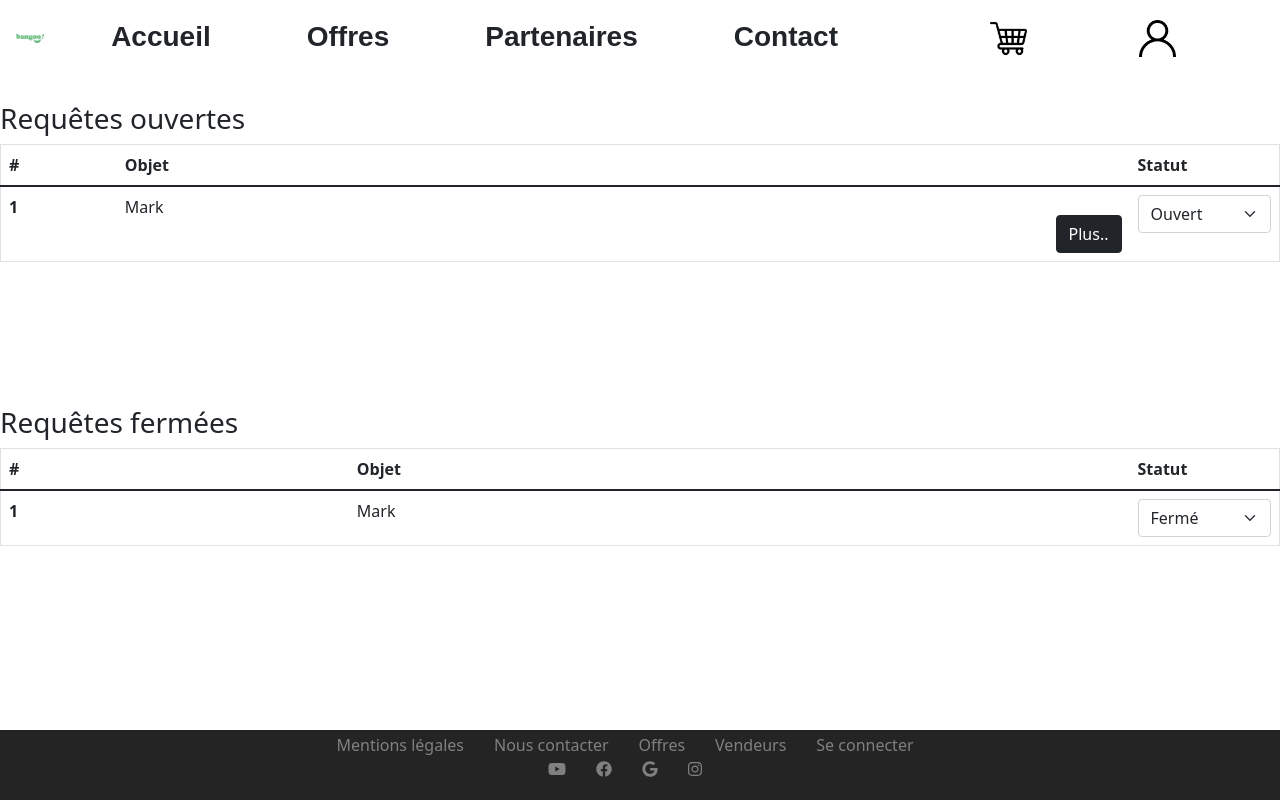
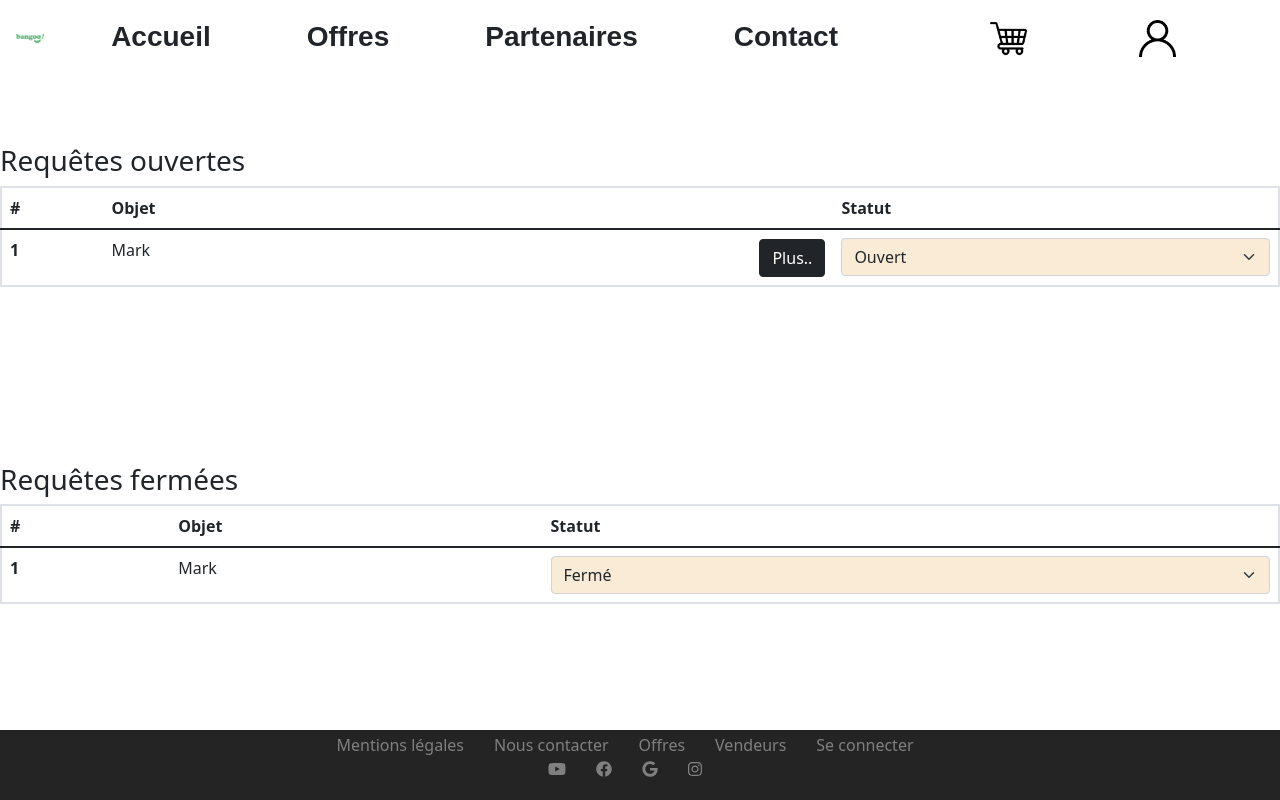
Before and after one commit to nightcoding-ai/projet-dintegration, a React (Create React App) app in the folder frontend/: page /ContactAdmin in a window 1280 px wide. Built offline with nearby package versions, Linux system fonts and the light colour scheme.

Commit message:
Change some css and js in contact page. And adding eslintcache to gitignore

```diff
--- a/frontend/src/Components/Contact/Contact.css
+++ b/frontend/src/Components/Contact/Contact.css
@@ -1,3 +1,8 @@
 section {
-    padding-top: 20%;
+    padding-top: 30px;
+    margin-top: 10em;
 }
+
+div .section-title {
+    padding-bottom : 1em;
+}
--- a/frontend/src/Components/Contact/ContactAdmin.css
+++ b/frontend/src/Components/Contact/ContactAdmin.css
@@ -1,47 +1,20 @@
 #openTable {
-    padding-top: 8%;
+    padding-top: 9em;
+}
+
+#btnShow {
+    margin-top: 1px;
+    position: relative;
 }
 
 #closeTable {
-    padding-top: 10%;
+    padding-top: 10em;
 }
 
 table {
-    border: solid lightgray 1px;
+    border: solid lightgray 2px;
 }
 
-#openSelect {
-    color: green;
+.form-select  {
+    background-color: antiquewhite;
 }
-
-#closeSelect {
-    color: red;
-}
-
-select {
-    width: 40px;
-}
-
-#statut {
-    width: 150px;
-}
-
-button#btn {
-    margin-left: 1%;
-}
-
-textarea {
-    width: 40%;
-}
-/*
-#btnShow {
-    /*text-align: right;
-    float: right;
-}
-
-#textObjet {
-    /*float: left;
-    overflow: hidden;
-    clear: both;
-    max-width: 60%;
-}*/
--- a/frontend/src/Components/Contact/ContactAdmin.js
+++ b/frontend/src/Components/Contact/ContactAdmin.js
@@ -34,14 +34,14 @@ class ContactAdmin extends Component {
                                 <th scope="row">1</th>
                                 <td>
                                     <span className="float-start" id="textObjet">Mark</span>
-                                    <div className="float-end">
-                                        <button id="btnShow" className="btn btn-dark text-right" onClick={this.show}>Plus..</button>
+                                    <div >
+                                        <button id="btnShow" className="float-end btn btn-dark text-right" onClick={this.show}>Plus..</button>
                                     </div>
                                 </td>
                                 <td id="statut">
                                     <select className="form-select" aria-label="Default select example">
-                                        <option selected id="openSelect" value="open">Ouvert</option>
-                                        <option id="closeSelect" value="close">Fermé</option>
+                                        <option className="open-select" selected id="openSelect" value="open">Ouvert</option>
+                                        <option   className="close-select" id="closeSelect" value="close">Fermé</option>
                                     </select>
                                 </td>
                             </tr>
```
Also changed, not shown: frontend/src/Components/Contact/Contact.js (line endings or trailing spaces), 1 other file (tests, documents, lock files or other folders).
